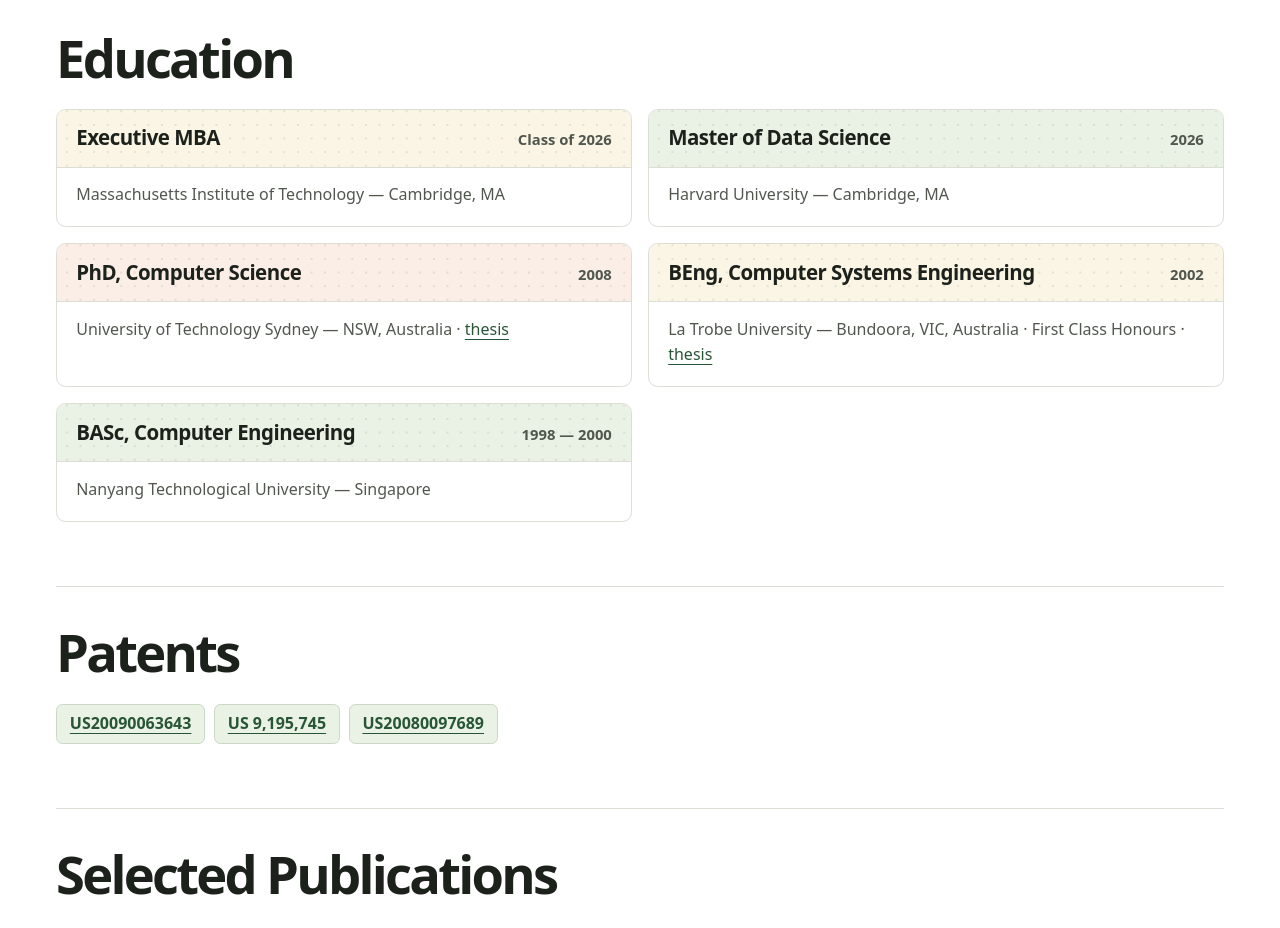
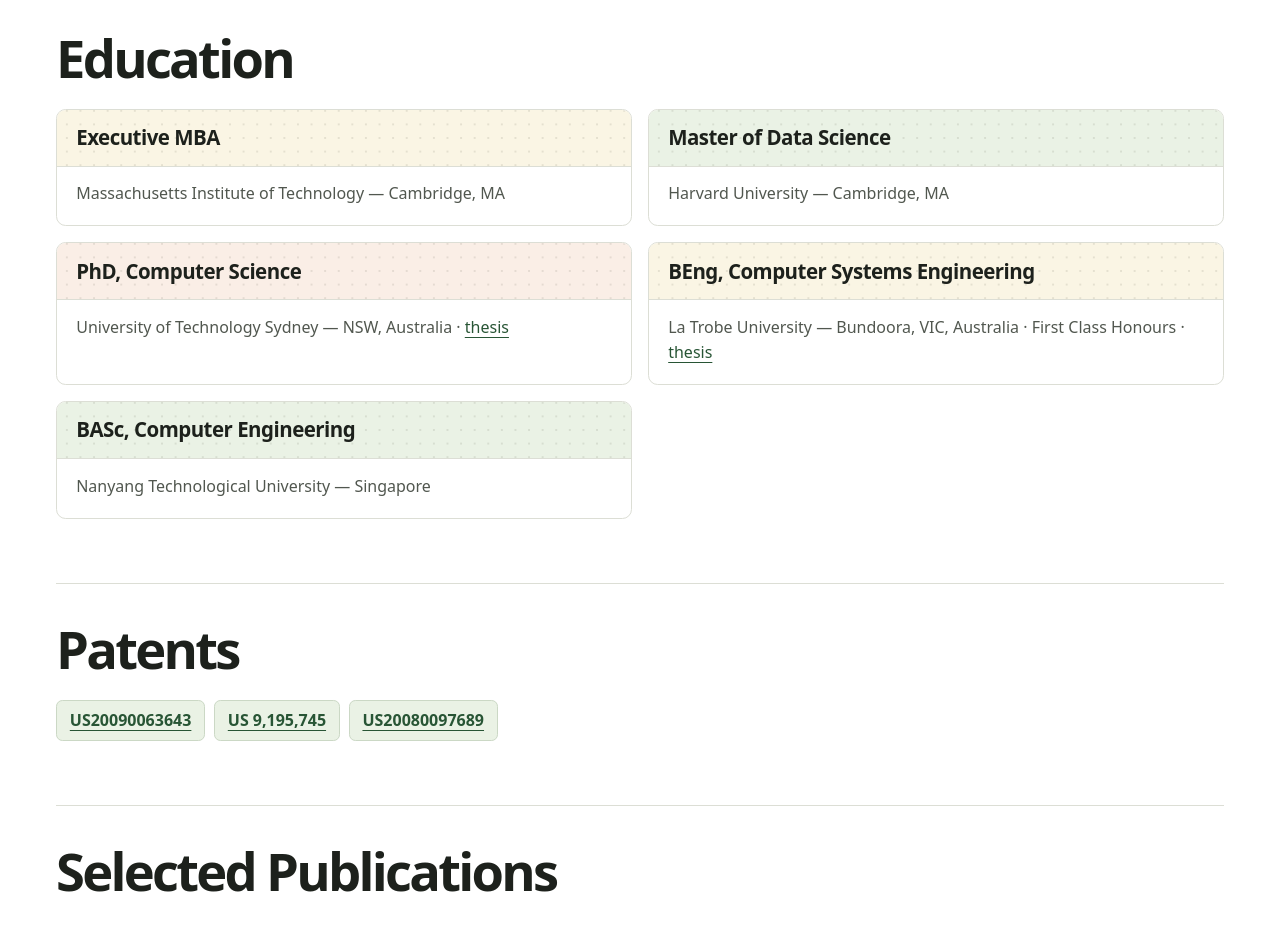
Before and after one commit to henryinharvard/henryinharvard.github.io, a plain HTML site: page index.html in a window 1280 px wide. Shown: the part 2860-3788 px from the top of the page. Drawn offline with Linux system fonts and the light colour scheme.

Commit message:
Remove dates from education entries

```diff
--- a/index.html
+++ b/index.html
@@ -238,7 +238,6 @@
         <article class="entry">
           <div class="entry-head">
             <h3>Executive MBA</h3>
-            <span class="dates">Class of 2026</span>
           </div>
           <p class="edu-inst">Massachusetts Institute of Technology — Cambridge, MA</p>
         </article>
@@ -246,7 +245,6 @@
         <article class="entry">
           <div class="entry-head">
             <h3>Master of Data Science</h3>
-            <span class="dates">2026</span>
           </div>
           <p class="edu-inst">Harvard University — Cambridge, MA</p>
         </article>
@@ -254,7 +252,6 @@
         <article class="entry">
           <div class="entry-head">
             <h3>PhD, Computer Science</h3>
-            <span class="dates">2008</span>
           </div>
           <p class="edu-inst">
             University of Technology Sydney — NSW, Australia ·
@@ -265,7 +262,6 @@
         <article class="entry">
           <div class="entry-head">
             <h3>BEng, Computer Systems Engineering</h3>
-            <span class="dates">2002</span>
           </div>
           <p class="edu-inst">
             La Trobe University — Bundoora, VIC, Australia · First Class Honours ·
@@ -276,7 +272,6 @@
         <article class="entry">
           <div class="entry-head">
             <h3>BASc, Computer Engineering</h3>
-            <span class="dates">1998 — 2000</span>
           </div>
           <p class="edu-inst">Nanyang Technological University — Singapore</p>
         </article>
```
